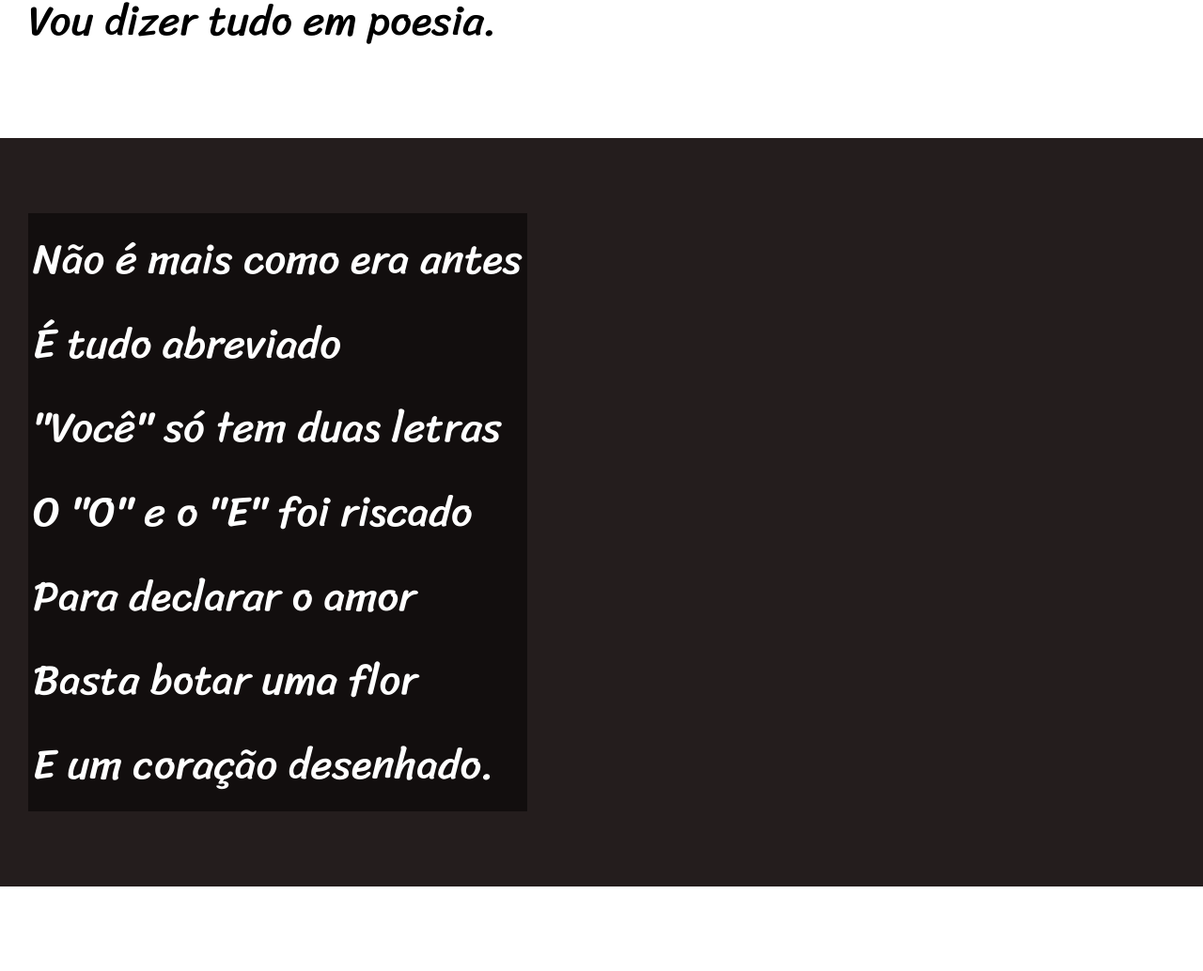
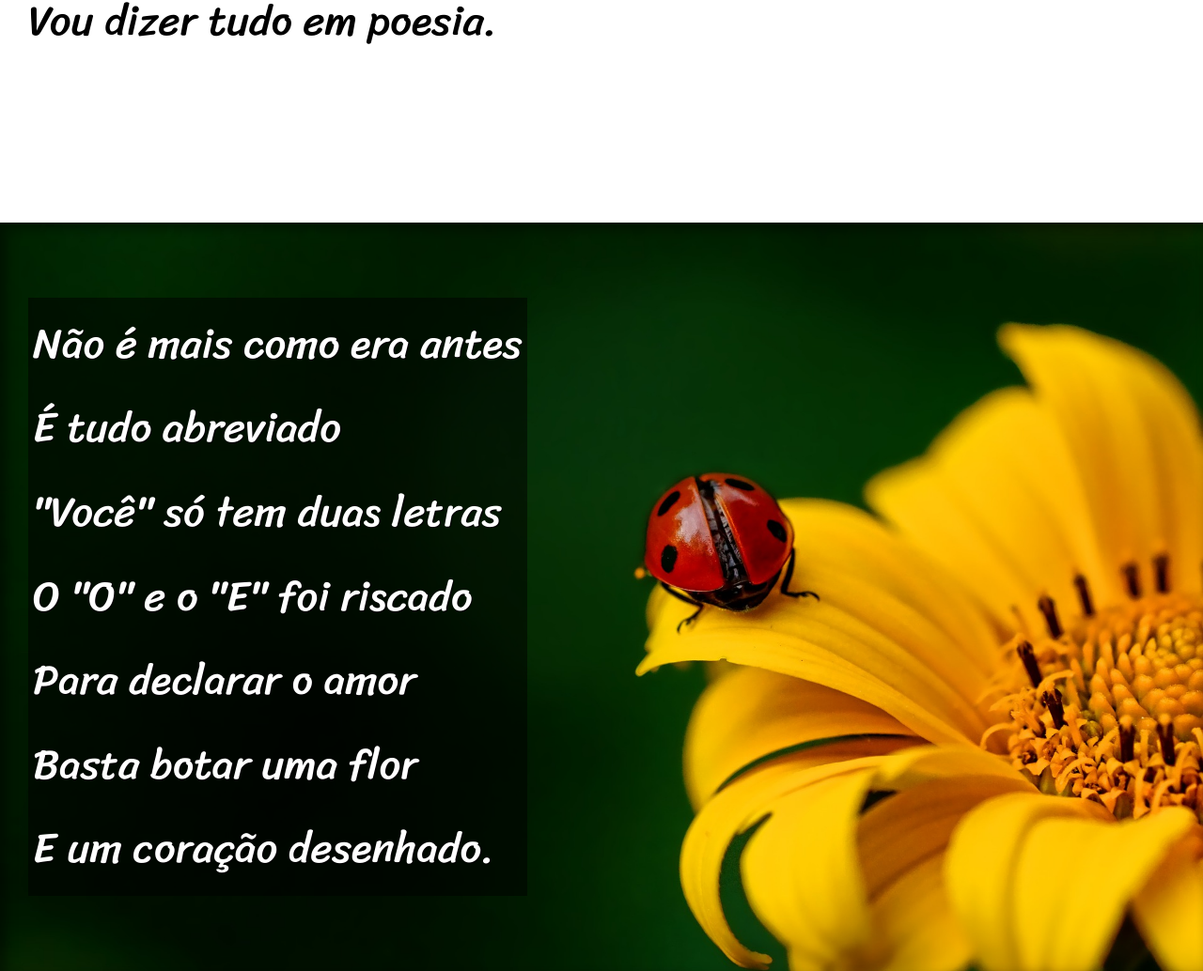
Before and after one commit to V1ctor1aTorres/html-css, a plain HTML site: page desafios/d012/index.html in a window 1280 px wide. Shown: the part 745-1779 px from the top of the page at 94% size. Drawn offline with Linux system fonts and the light colour scheme.

Commit message:
atualização de css

```diff
--- a/desafios/d012/estilo/style.css
+++ b/desafios/d012/estilo/style.css
@@ -47,6 +47,9 @@ section {
     font-family: var(--fonte3);
     font-size: 3.5vw;
 }
+section > p {
+    padding-bottom: 2em;
+}
 section.normal {
     background-color: white;
     color: black;
@@ -54,11 +57,22 @@ section.normal {
 section.imagem {
     background-color: rgb(36, 29, 29);
     color: white;
+    box-shadow: inset 6px 6px 13px 0 rgba(0, 0, 0, 0.473);
+    background-size: cover;
+    background-attachment: fixed;
 }
 section.imagem > p {
     display: inline-block;
     padding: 5px;
-    background-color: rgba(0, 0, 0, 0.511);
+    background-color: rgba(0, 0, 0, 0.514);
+    text-shadow: 1px 1px 0px black;
+}
+section#img01 {
+    background-image: url('../imagens/background001.jpg');
+    background-position: right center;
+    }
+section#img02 {
+    background-image: url('../imagens/background002.jpg');
 }
 footer {
     background-color: black;
--- a/desafios/d012/index.html
+++ b/desafios/d012/index.html
@@ -26,7 +26,7 @@
         </p>
     </section>
 
-    <section class="imagem">
+    <section class="imagem" id="img01">
         <p>
             Não é mais como era antes <br>
             É tudo abreviado <br>
@@ -59,7 +59,7 @@
         </p>
     </section>
 
-    <section class="imagem">
+    <section class="imagem" id="img02">
         <p>
             Tenho saudade das cartas <br>
             Escritas com a própria mão <br>
```
